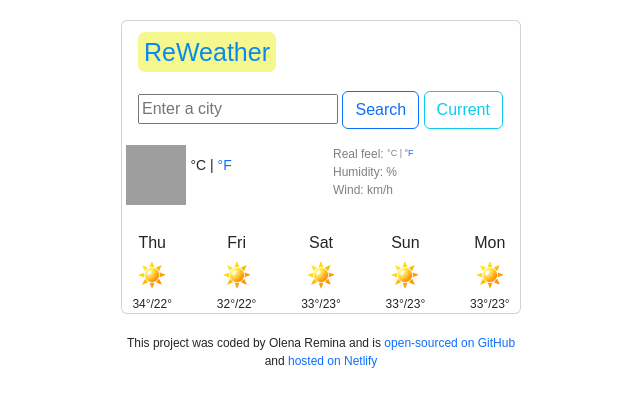
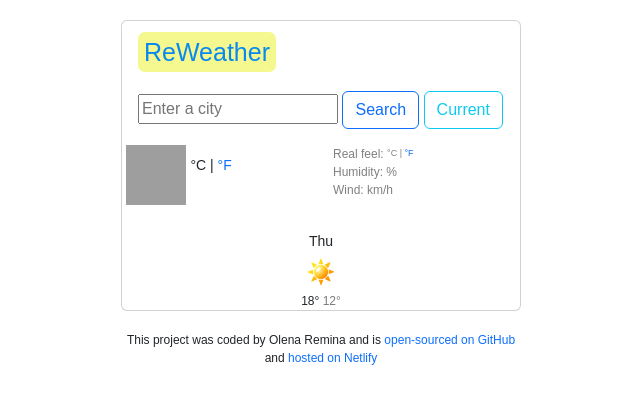
Before and after one commit to Olena-Remina/weather-app, a website built with Parcel: page index.html in a window 1280 px wide. Shown: the whole page, without its empty margins (319-959 px from the left). Built offline with nearby package versions, Linux system fonts and the light colour scheme; no server answers; grey boxes are pictures that could not be loaded.

Commit message:
Added the forecast for one day in HTML and CSS

```diff
--- a/index.html
+++ b/index.html
@@ -78,43 +78,20 @@
             </div>
           </div>
         </div>
+        <div class="forecast">
         <div class="row">
           <div class="col">
             <div class="forecast-day">Thu</div>
             <div class="forecast-icon">
               <img src="images/sunny.gif" />
             </div>
-            <div class="forecast-temperature">34°/22°</div>
-          </div>
-          <div class="col">
-            <div class="forecast-day">Fri</div>
-            <div class="forecast-icon">
-              <img src="images/sunny.gif" />
+            <div class="forecast-temperature">
+              <span class="forecast-temperature-max"> 18° </span>
+              <span class="forecast-temperature-min"> 12° </span>
             </div>
-            <div class="forecast-temperature">32°/22°</div>
-          </div>
-          <div class="col">
-            <div class="forecast-day">Sat</div>
-            <div class="forecast-icon">
-              <img src="images/sunny.gif" />
-            </div>
-            <div class="forecast-temperature">33°/23°</div>
-          </div>
-          <div class="col">
-            <div class="forecast-day">Sun</div>
-            <div class="forecast-icon">
-              <img src="images/sunny.gif" />
-            </div>
-            <div class="forecast-temperature">33°/23°</div>
-          </div>
-          <div class="col">
-            <div class="forecast-day">Mon</div>
-            <div class="forecast-icon">
-              <img src="images/sunny.gif" />
-            </div>
-            <div class="forecast-temperature">33°/23°</div>
           </div>
         </div>
+      </div>
       </div>
       <footer>
         This project was coded by Olena Remina and is
--- a/src/styles.css
+++ b/src/styles.css
@@ -97,15 +97,26 @@ p:first-letter {
   position: relative;
   top: -2px;
 }
-.forecast-temperature {
-  font-size: 12px;
-  text-align: center;
+
+.forecast-day {
+  font-size: 14px;
 }
+
 .forecast-icon {
   width: 45px;
   display: block;
   margin: auto;
 }
+
+.forecast-temperature {
+  font-size: 12px;
+  text-align: center;
+}
+
+.forecast-temperature-min {
+  opacity: 0.6;
+}
+
 #search-text-input {
   width: 200px;
 }
```
